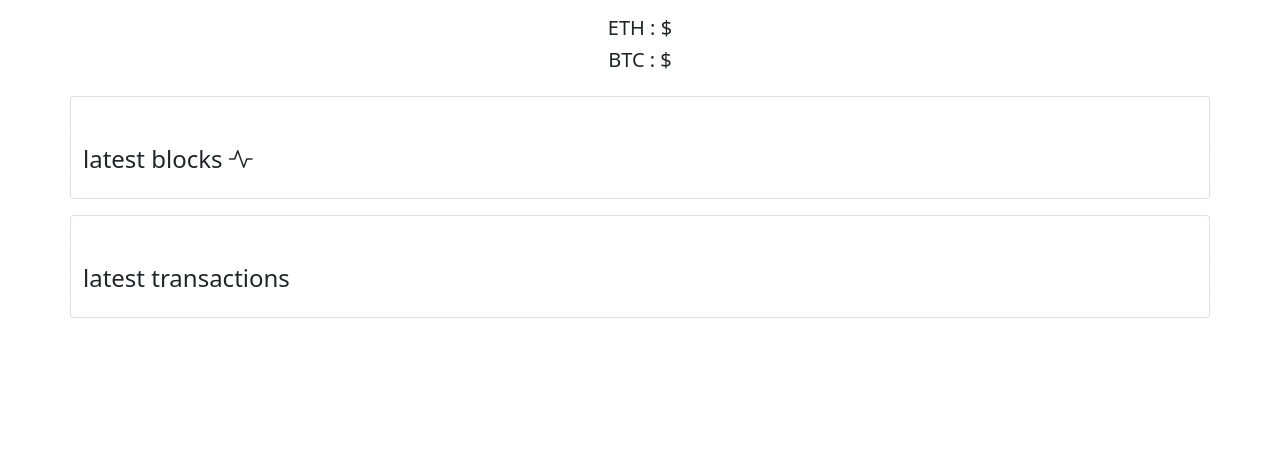
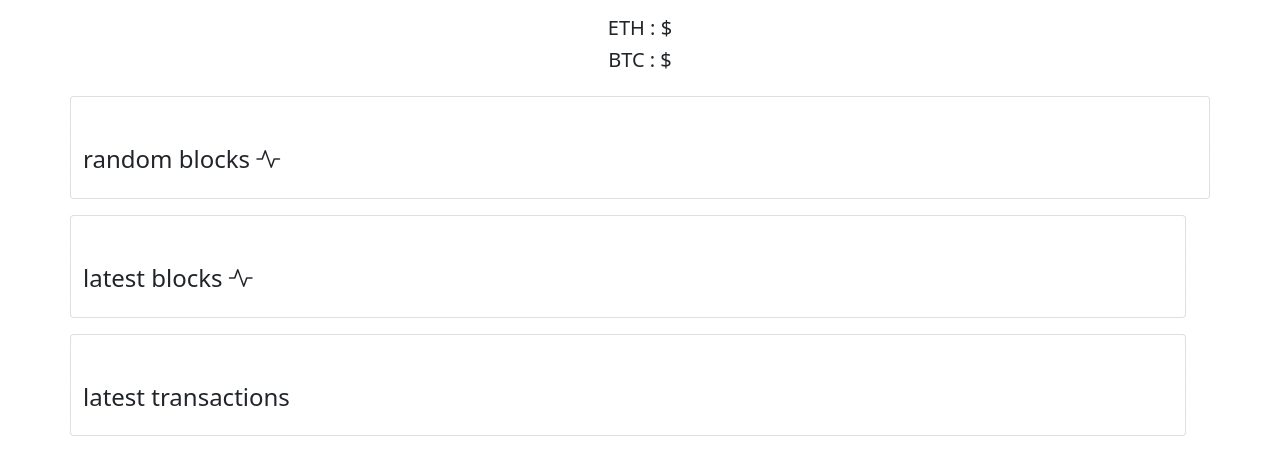
Before and after one commit to takumidriver/etherscanner, a Flask app: template templates/index.html in a window 1280 px wide. Shown: the part 72-547 px from the top of the page. Run offline with Flask 2, Linux system fonts and the light colour scheme; the template is opened without the code that fills it, so the values that code supplies are empty.

Commit message:
display cached blocks using redis

```diff
--- a/app.py
+++ b/app.py
@@ -25,6 +25,7 @@ def index():
         block = w3.eth.get_block(block_number)
         latest_blocks.append(block)
         block_string = Web3.toJSON(block)
+        data.hset('blocks', block_number, block_string)
 
     for tx in latest_blocks[-1]['transactions'][-10:]:
         transaction = w3.eth.get_transaction(tx)
@@ -32,7 +33,7 @@ def index():
         tx_info = Web3.toJSON(transaction)
         tx_string = Web3.toJSON(tx)
         tx_string = tx_string.strip("\"")
-        data.hset('blocks', tx_string, tx_info)
+        data.hset('transactions', tx_string, tx_info)
 
     current_time = time.time()
     return render_template("index.html", current_eth_price=data.get('current_eth_price').decode('utf-8'),
@@ -77,4 +78,15 @@ def length(content):
 def decodeToUTF(content):
     return content.decode('utf-8')
 
+@app.template_filter()
+def decodeTransaction(content):
+    block_data = json.loads(content)
+    return block_data['blockNumber']
+
+@app.template_filter()
+def getBlockNumber(content):
+    block_data = json.loads(content)
+    data.lpush('block_numbers', block_data['number'])
+    return block_data['number']
+
 #CHECK OUT REDIS FOR CACHING LAYER
--- a/templates/index.html
+++ b/templates/index.html
@@ -9,6 +9,28 @@
       <h5>BTC : ${{data.get('current_btc_price') | decodeToUTF}}</h5>
     </div>
   </div>
+
+
+  <div class="row">
+    <div class="pt-5 mt-3 card">
+        <h4>random blocks <i class="bi bi-activity"></i></h4>
+        <table class="table table-sm table-striped border-top border-bottom border-3">
+          {% for block in data.hkeys('blocks') %}
+            <tr>
+                <td>
+                  <h5>block</h5>
+                  <a href="/block/{{ block.number }}">{{ data.hget('blocks', block) | getBlockNumber }}</a>
+                </td>
+            </tr>
+          {% endfor %}
+        </table>
+    </div>
+
+
+
+
+
+
   <div class="row">
     <div class="pt-5 mt-3 card">
         <h4>latest blocks <i class="bi bi-activity"></i></h4>
```
Also changed, not shown: 1 other file.
